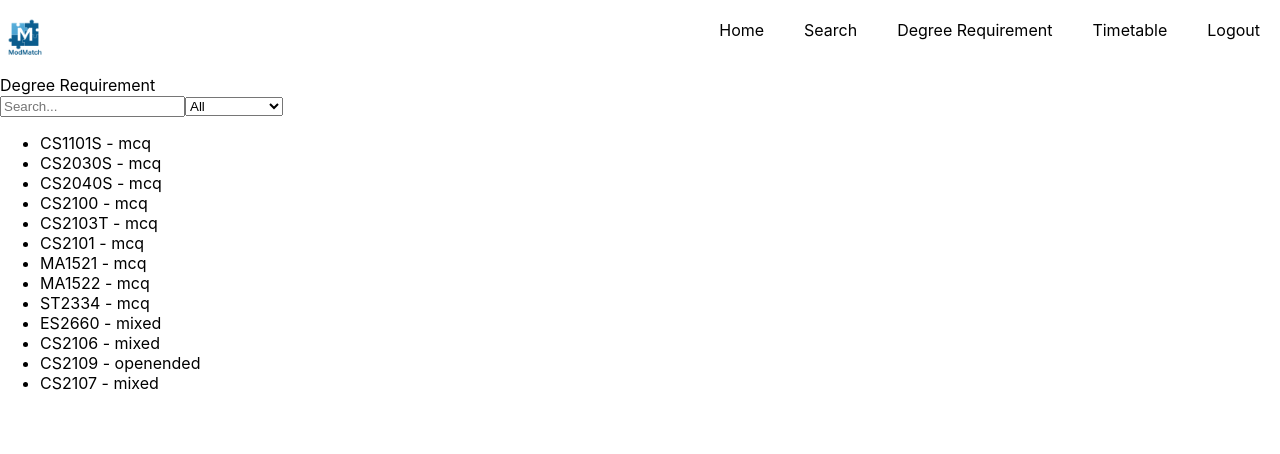
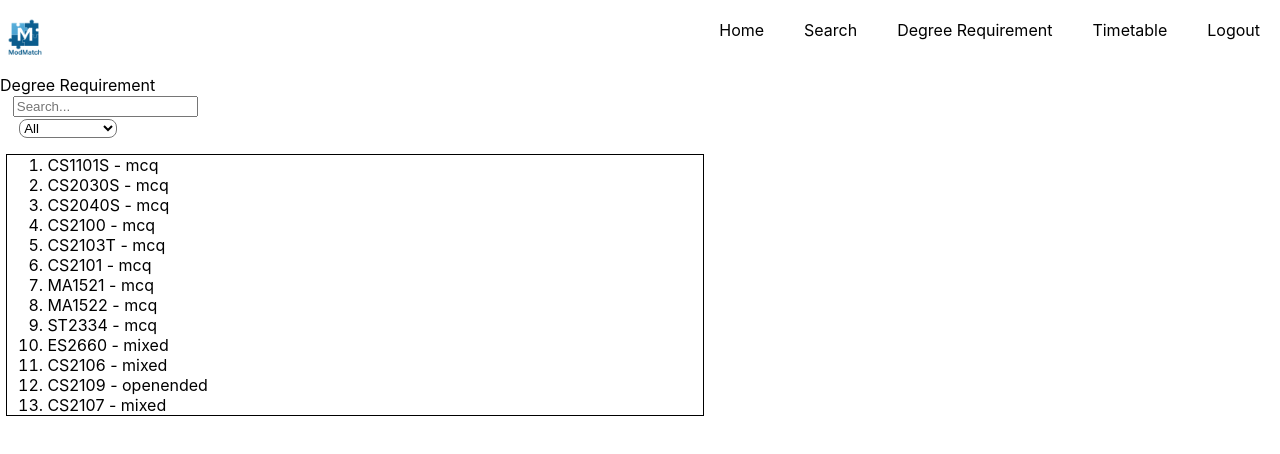
Before and after one commit to Miloepeng/ModMatch-Orbital-Project, a React (Create React App) app in the folder client/: page /DegreeRequirement in a window 1280 px wide. Shown: the top 454 px of the page. Built offline with nearby package versions, Linux system fonts and the light colour scheme; no server answers; a web font is replaced by a local one.

Commit message:
minor css changes to filters

```diff
--- a/client/src/components/Calculator.css
+++ b/client/src/components/Calculator.css
@@ -7,28 +7,28 @@
 
 .calculatorContainer {
   border: 3px solid black;
-  border-radius: 70px;
-  margin: 50px;
+  border-radius: 5vw;
+  margin: 5vh;
   min-width: 1000px;
-  padding: 30px;
+  padding: 2%;
 }
 
 .CAPValue {
   border: 3px solid black;
   border-radius: 20px;
-  margin: 30px;
+  margin: 2vh 0;
   margin-bottom: 10px;
   text-shadow:
     0 0 5px #00ff00,
     0 0 10px #00ff00,
     0 0 20px #00ff00;
   background-color: #4CAF50;
-  font-size: 30px;
+  font-size: 2rem;
 }
 
 .numSUInput {
-  width: 30px;
-  margin-left: 10px;
+  width: 1.8em;
+  margin-left: 0.5vw;
 }
 
 .gridContainer {
@@ -39,12 +39,12 @@
 .calc-button {
   background-color: white;
   border: 3px solid black;
-  border-radius: 20px;
-  padding: 16px;
-  min-width: 100px;
-  margin: 10px;
-  margin-left: 20px;
-  margin-right: 20px;
+  border-radius: 1.5em;
+  padding: 1em;
+  min-width: 10vw;
+  margin: 1vw;
+  margin-left: 1vw;
+  margin-right: 1vw;
   text-align: center;
   font-family: sans-serif;
 }
--- /dev/null
+++ b/client/src/components/Filter.css
@@ -0,0 +1,15 @@
+.filter-box {
+    border-radius: 8px;
+    background-color: white;
+    margin-left: 1.5%;
+}
+
+.search-box {
+    margin-left: 1%;
+}
+
+.modules-list{
+    border: 1px solid;
+    margin-left: 0.5%;
+    margin-right: 45%;
+}
--- a/client/src/components/Filter.tsx
+++ b/client/src/components/Filter.tsx
@@ -1,5 +1,6 @@
 import React, { useState } from 'react';
-import { modules } from '../utils/modules'
+import { modules } from '../utils/modules';
+import './Filter.css';
 
 export default function Filter() {
     const [searchQuery, setSearchQuery] = useState("");
@@ -8,7 +9,7 @@ export default function Filter() {
     const [SUFilter, setSUFilter] = useState("all");
 
     const filteredModules = modules.filter((module) => {
-        const matchesSearch = module.label.toUpperCase().includes(searchQuery);
+        const matchesSearch = module.label.toUpperCase().includes(searchQuery.toUpperCase());
         const matchesExam = examFilter === 'all' || module.exam === examFilter;
 
         return matchesSearch && matchesExam;
@@ -17,25 +18,27 @@ export default function Filter() {
     return (
         <>
         <div>
+            <div>
             <input
+            className = "search-box"
             type="text"
             placeholder='Search...'
             value={searchQuery}
             onChange={(e) => setSearchQuery(e.target.value)}
             />
-
-            <select value={examFilter} onChange = {(e) => setExamFilter(e.target.value)}>
+            </div>
+            <select value={examFilter} onChange = {(e) => setExamFilter(e.target.value)} className="filter-box">
                 <option value='all'>All</option>
                 <option value='mcq'>MCQ</option>
                 <option value='openended'>Open-Ended</option>
                 <option value='mixed'>Mixed</option>
             </select>
 
-            <ul>
+            <ol className="modules-list">
                 {filteredModules.map((module) => (
                     <li>{module.value} - {module.exam}</li>
                 ))}
-            </ul>
+            </ol>
         </div>
         </>
     )
```
